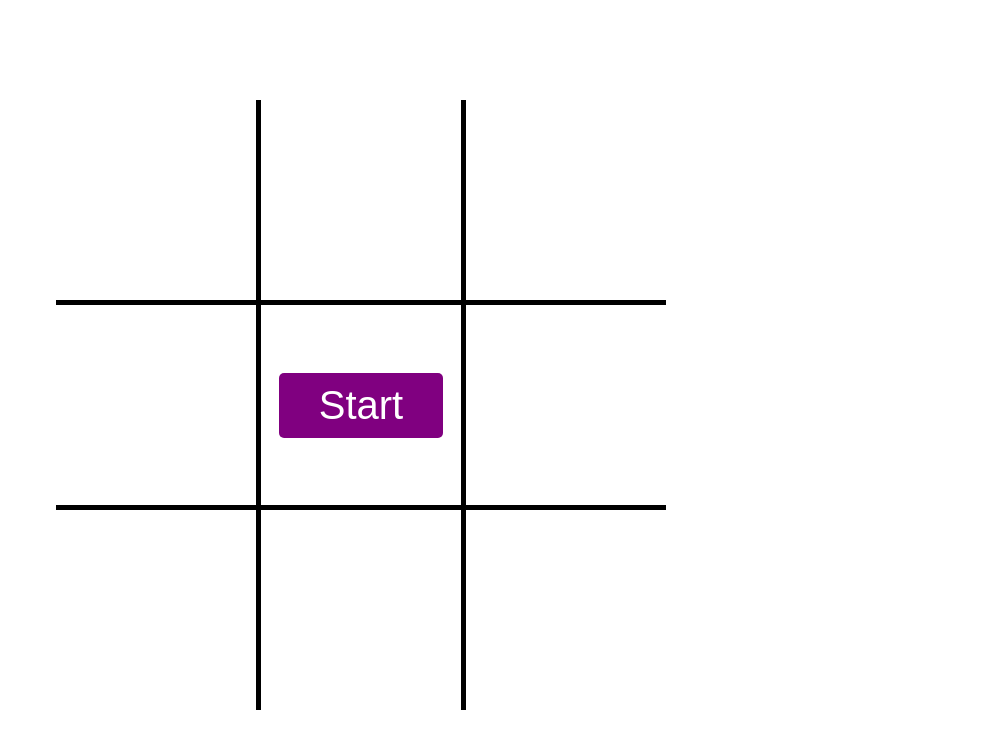
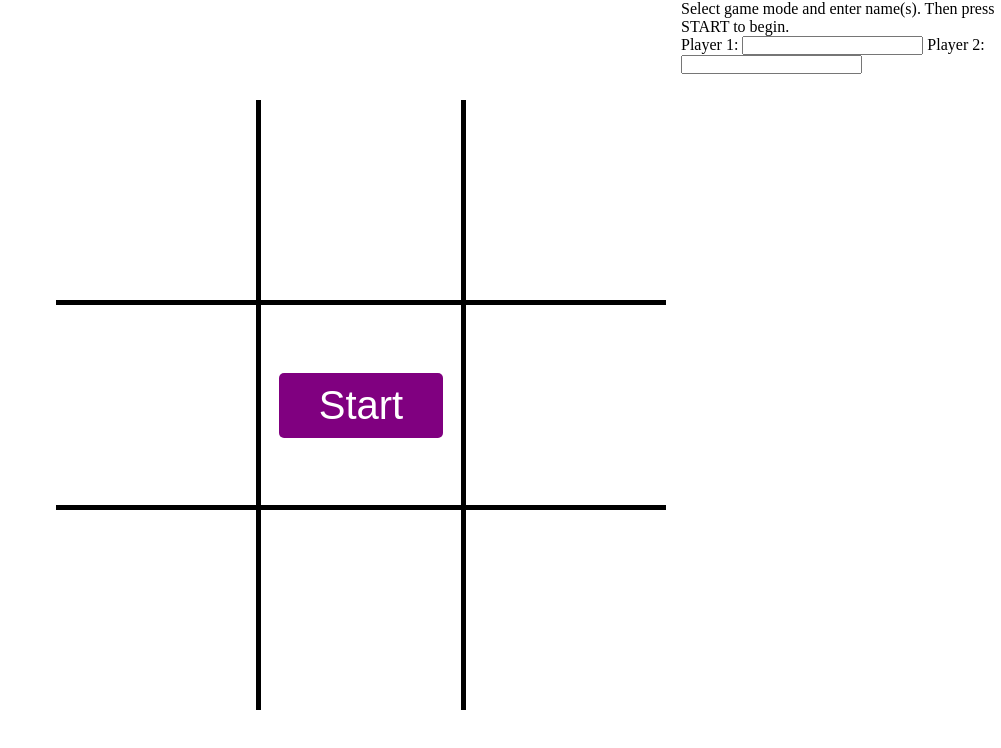
Before and after one commit to JakeFuller/tic-tac-toe, a plain HTML site: page index.html in a window 1280 px wide. Shown: the whole page, without its empty margins (279-1280 px from the left). Drawn offline with Linux system fonts and the light colour scheme.

Commit message:
Added instructions and name fields

```diff
--- a/index.html
+++ b/index.html
@@ -8,9 +8,17 @@
 </head>
 <body>
     <div class="wrapper">
-        <header>
-        </header>
-        <section id=gameBoard>
+        <header id="header"></header>
+        <section id="instructions">
+           <p class = "instruction-text">Select game mode and enter name(s). Then press START to begin.</p>
+           <form class="player-select">
+               <label for="p1Name">Player 1: </label>
+               <input type="text" name="p1Name" id="p1-name">
+               <label for="p2Name">Player 2: </label>
+               <input type="text" name="p2Name" id="p2-name">
+           </form>
+        </section>
+        <section id="gameBoard">
             <button class="button start">Start</button>
             <div class ="gridElement" id = "A1"></div>
             <div class ="gridElement" id = "A2"></div>
```
